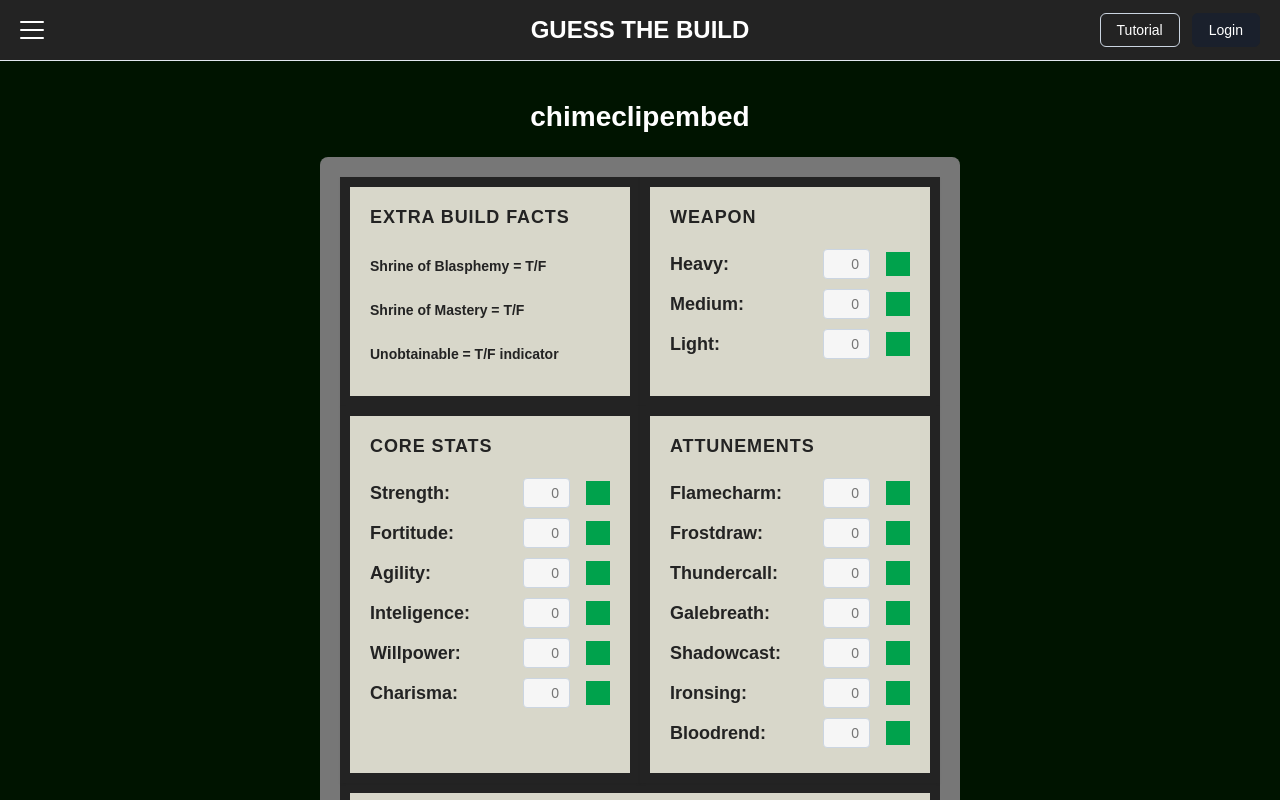
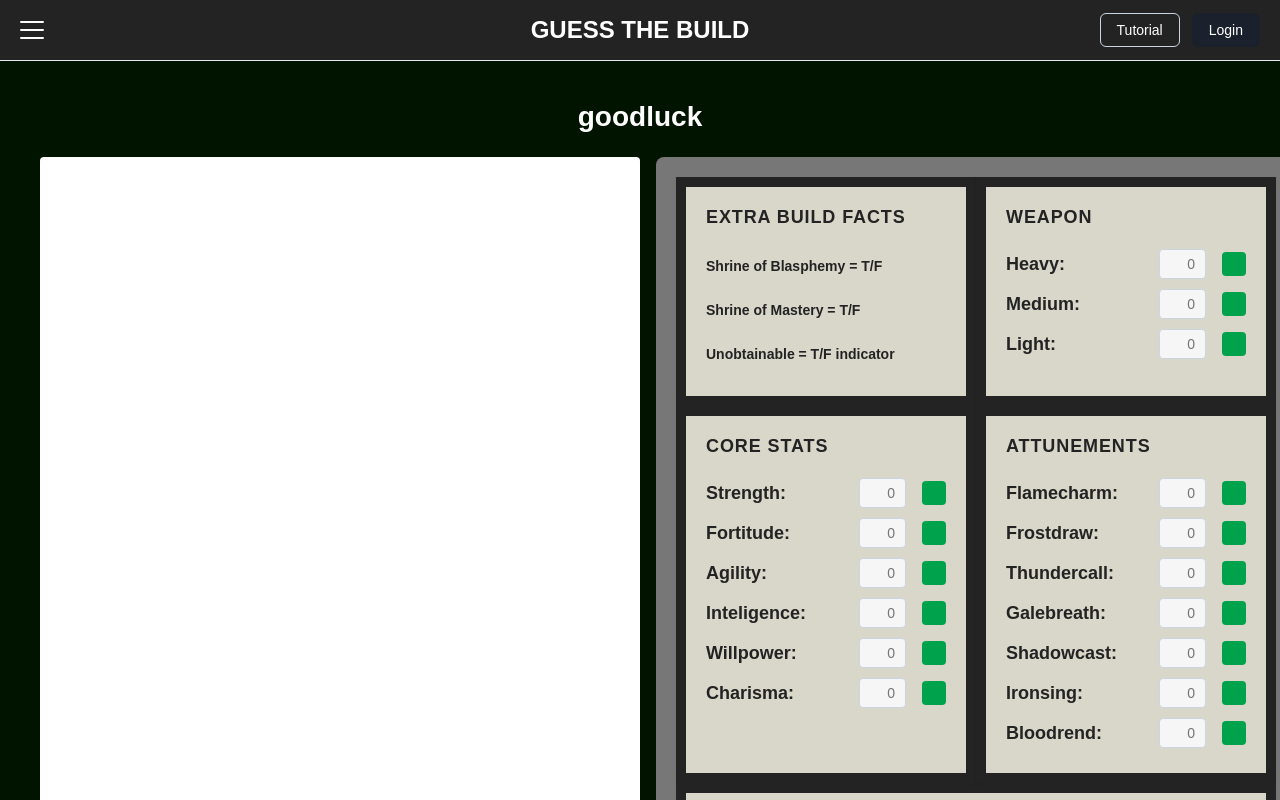
Before and after one commit to MATEW-V/DW_GTB, a React (Vite) app in the folder client/: page / in a window 1280 px wide. Built offline with nearby package versions, Linux system fonts and the light colour scheme.

Commit message:
added space for embed

```diff
--- a/client/src/components/Feature.css
+++ b/client/src/components/Feature.css
@@ -10,15 +10,13 @@
   box-sizing: border-box;
 }
 
-/* Forces the two main card blocks to sit next to each other */
 .feature-side-grid {
   display: grid;
-  grid-template-columns: repeat(2, 1fr); /* 2 Equal Columns */
+  grid-template-columns: repeat(2, 1fr);
   background-color: aliceblue;
   width: 600px;
 }
 
-/* Individual card container block */
 .feature-part-card {
   background-color: #d8d7ca;
   border: 10px solid #232323;
@@ -56,14 +54,11 @@
   font-weight: 700;
   color: #232323;
 }
-/* Vertical stack container holding the 6 inner lines */
 .vertical-rows-container {
   display: flex;
   flex-direction: column;
-  gap: 0px; /* Spaces layout lines vertically */
 }
 
-/* Single line item layout separating text from its input box */
 .feature-row-line {
   display: flex;
   justify-content: space-between;
@@ -83,6 +78,7 @@
   width: 24px;
   height: 24px;
   margin-left: 16px;
+  border-radius: 4px;
   background-color: #00a24c;
 }
 
@@ -110,7 +106,6 @@
   box-shadow: 0 0 0 2px rgba(26, 32, 44, 0.05);
 }
 
-/* Responsive fallback: stacks the two cards on top of each other on small mobile screens */
 @media (max-width: 640px) {
   .feature-side-grid {
     grid-template-columns: 1fr;
--- a/client/src/views/MainView.css
+++ b/client/src/views/MainView.css
@@ -18,3 +18,17 @@
   color: #ffffff;
   font-family: Arial, sans-serif;
 }
+.main-side-grid {
+  display: grid;
+  grid-template-columns: repeat(2, 1fr);
+  width: auto;
+  width: 1200px;
+}
+.clipbox {
+  display: block;
+  width: 600px;
+  height: 824px;
+  margin-right: 16px;
+  border-radius: 4px;
+  background-color: #ffffff;
+}
--- a/client/src/views/MainView.jsx
+++ b/client/src/views/MainView.jsx
@@ -9,8 +9,11 @@ export default function HomeView() {
     <div className="home-view-container">
       <Header />
       <main className="home-content">
-        <h2>chimeclipembed</h2>
-        <Feature />
+        <h2>goodluck</h2>
+        <div className='main-side-grid'>
+          <div className="clipbox"></div>
+          <Feature />
+        </div>
       </main>
       <Footer />
     </div>
```
